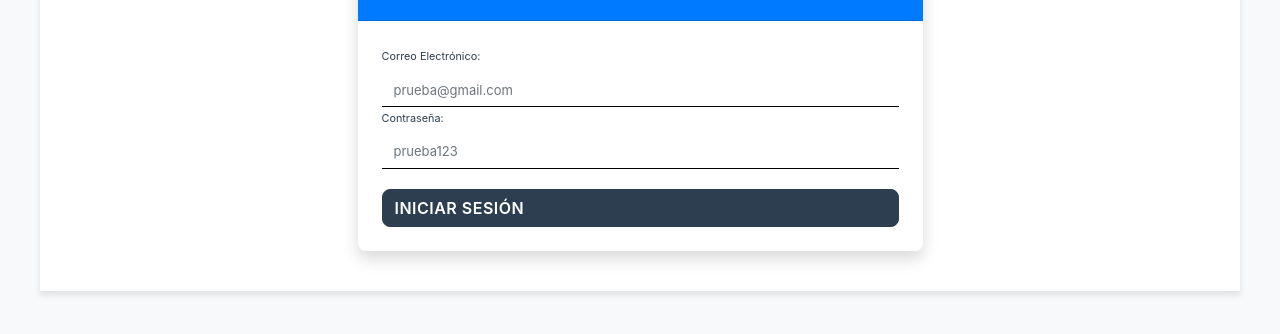
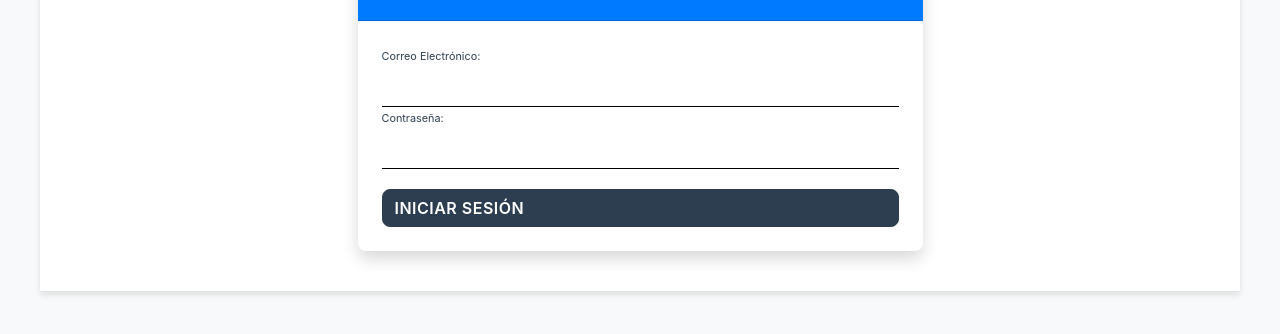
Before and after one commit to HiramRamirezR/muestra-control-alumnos, a plain HTML site: page html/index.html in a window 1280 px wide. Shown: the part 150-484 px from the top of the page. Drawn offline with nearby package versions, Linux system fonts and the light colour scheme.

Commit message:
add readme and remove placeholders in login page

```diff
--- a/html/index.html
+++ b/html/index.html
@@ -25,13 +25,11 @@
             <form id="loginForm">
               <div class="form-group">
                 <label for="email">Correo Electrónico:</label>
-                <input type="email" id="email" name="email" class="form-control" required
-                  placeholder="prueba@gmail.com">
+                <input type="email" id="email" name="email" class="form-control" required>
               </div>
               <div class="form-group">
                 <label for="password">Contraseña:</label>
-                <input type="password" id="password" name="password" class="form-control" required
-                  placeholder="prueba123">
+                <input type="password" id="password" name="password" class="form-control" required>
               </div>
               <br>
               <button type="button" id="login" class="btn btn-primary btn-block">Iniciar Sesión</button>
```
Also changed, not shown: README.md.
